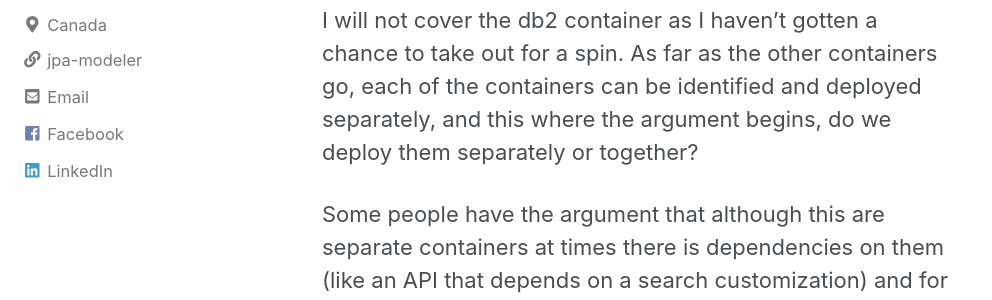
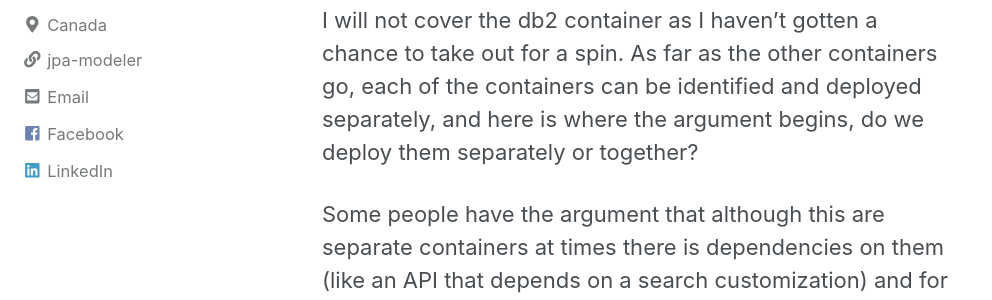
Before and after one commit to arvera/blog, a Jekyll site: the page built from _posts/2019-08-12-git_repo_setup_v9.md, in a window 1280 px wide and 900 px high, scrolled down 491 px. Shown: the part 253-553 px from the top of the window, without its empty margins (0-992 px from the left). Built offline with Jekyll 4.4.1, drawn with Linux system fonts in a browser that asks for light colours; cached includes are drawn as plain includes; nearby versions of some CDN libraries.

Commit message:
fixing a typo

```diff
--- a/_posts/2019-08-12-git_repo_setup_v9.md
+++ b/_posts/2019-08-12-git_repo_setup_v9.md
@@ -13,7 +13,7 @@ I can think of two two opposing ideals:
 
 When we think about Websphere Commerce Server v9 in the context of DevOps, we have to think of the component that need to be built. With WCS 9 introducing containers, there are seven unique container: transaction (txn), http (web), search, store, customization, util, and db2 (only after 9008 and for development only). Each container has a different resource that needs to be applied to the container (for details about the architecture visit the infocenter [WebSphere Commerce runtime environment overview](https://www.ibm.com/support/knowledgecenter/en/SSZLC2_9.0.0/com.ibm.commerce.install.doc/refs/riginfrastructure.htm).
 
-I will not cover the db2 container as I haven't gotten a chance to take out for a spin. As far as the other containers go, each of the containers can be identified and deployed separately, and this where the argument begins, do we deploy them separately or together?
+I will not cover the db2 container as I haven't gotten a chance to take out for a spin. As far as the other containers go, each of the containers can be identified and deployed separately, and here is where the argument begins, do we deploy them separately or together?
 
 Some people have the argument that although this are separate containers at times there is dependencies on them (like an API that depends on a search customization) and for that they like to keep the containers with the same tag number, thus the idea of having one GIT repo for all containers suites better in the model; in this model you will have fl-ts-43, and fl-search-43 images always being deployed.
 
```
